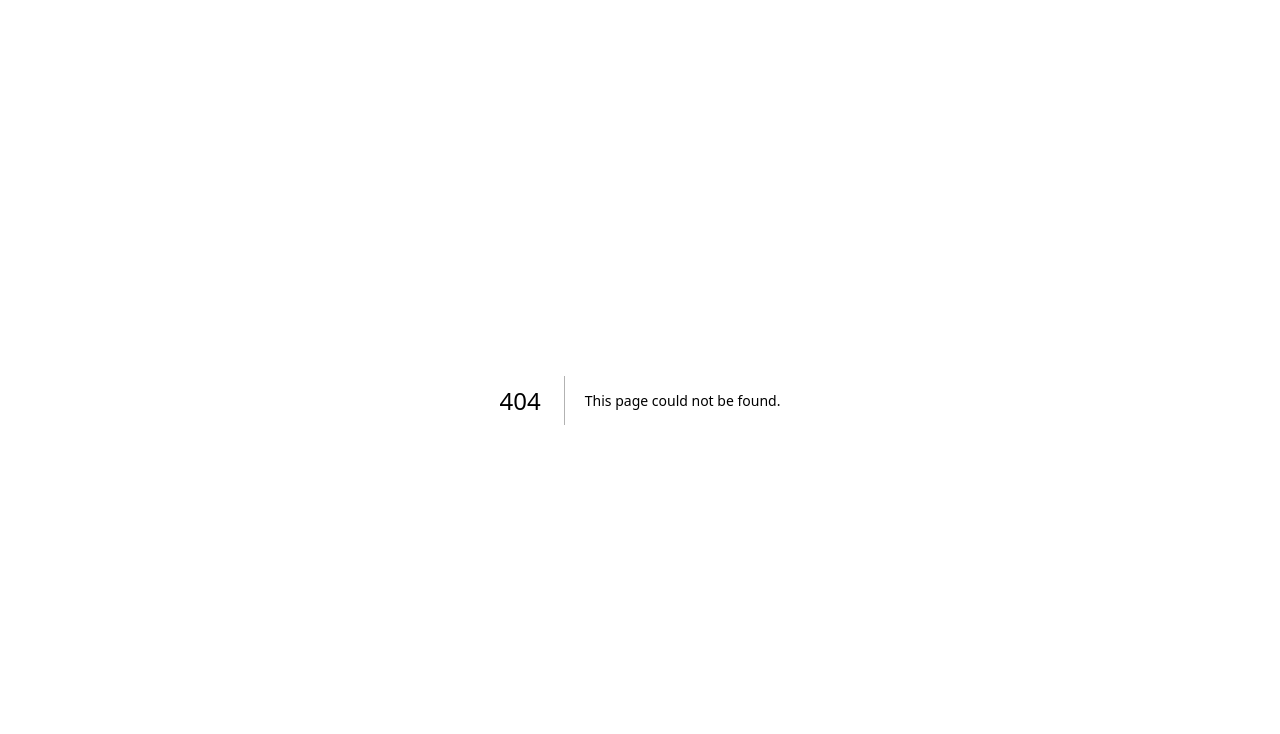
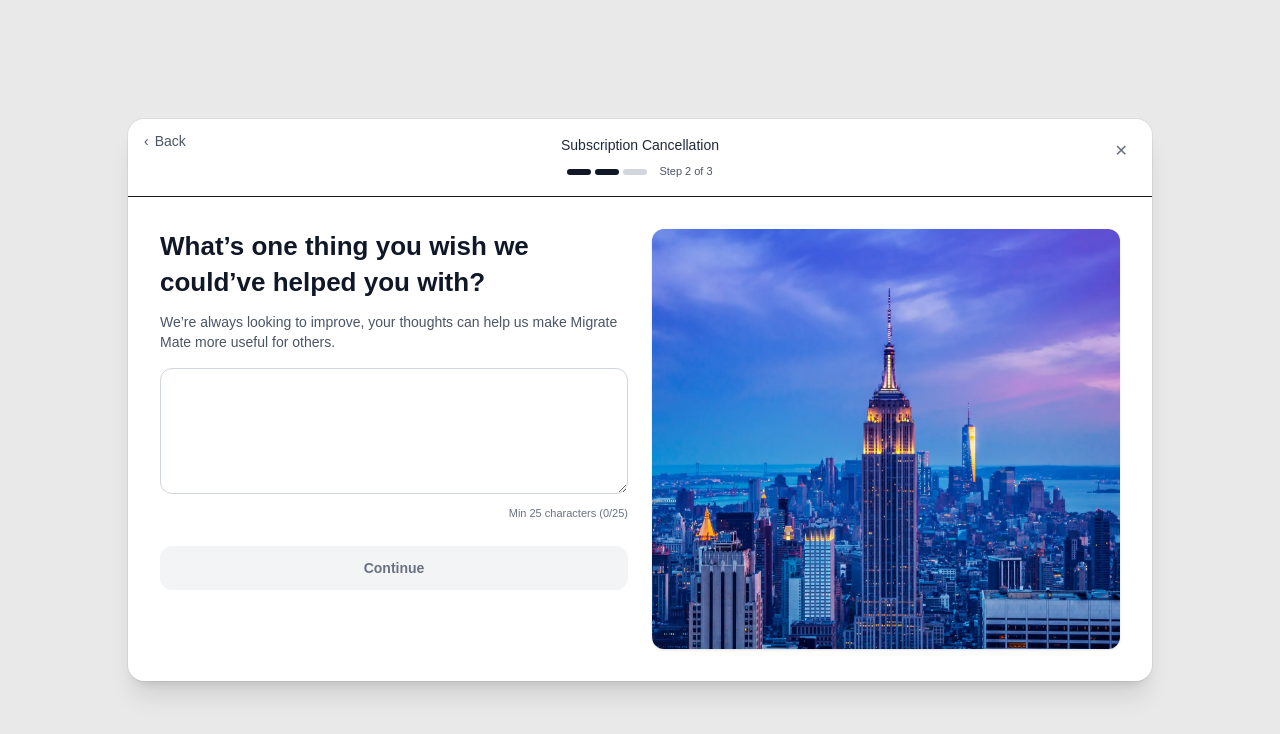
Before and after one commit to Samiz244/mm-cancel-flow-task-Samuel, a Next.js app: page /cancel/improvement in a window 1280 px wide. Before the commit this address had no page. Shown: the top 734 px of the page. Built offline with nearby package versions, Linux system fonts and the light colour scheme.

Commit message:
add improvement page.

```diff
--- /dev/null
+++ b/src/app/cancel/improvement/page.tsx
@@ -0,0 +1,127 @@
+// src/app/cancel/improvement/page.tsx
+'use client';
+
+import { useRouter, useSearchParams } from 'next/navigation';
+import { useState } from 'react';
+import Image from 'next/image';
+
+export default function ImprovementPage() {
+  const router = useRouter();
+  const searchParams = useSearchParams();
+
+  // "yes" or "no" from previous page
+  const foundWithMM = (searchParams.get('foundWithMM') || '').toLowerCase();
+
+  const [text, setText] = useState('');
+  const minChars = 25;
+  const canContinue = text.trim().length >= minChars;
+
+  const handleContinue = () => {
+    if (!canContinue) return;
+
+    // Route based on the Q1 answer we received
+    const nextRoute =
+      foundWithMM === 'yes'
+        ? '/cancel/job-success/with-mm'      // TODO: build this page later
+        : '/cancel/job-success/not-with-mm';  // TODO: build this page later
+
+    router.push(nextRoute);
+  };
+
+  return (
+    <main className="min-h-screen bg-[#bfbfbf]/35 flex items-center justify-center p-4">
+      <div className="w-full max-w-5xl rounded-2xl bg-white shadow-xl ring-1 ring-black/5 overflow-hidden">
+
+        {/* Header */}
+        <div className="relative border-b px-4 sm:px-6 py-3 sm:py-4">
+          {/* Back */}
+          <button
+            onClick={() => router.back()}
+            className="absolute left-3 top-3 sm:left-4 sm:top-3 flex items-center gap-1.5 text-xs sm:text-sm text-gray-600 hover:text-gray-800"
+          >
+            <span aria-hidden>‹</span> Back
+          </button>
+
+          {/* Centered title */}
+          <h2 className="text-center text-[12px] sm:text-sm font-medium text-gray-800">
+            Subscription Cancellation
+          </h2>
+
+          {/* Close */}
+          <button
+            onClick={() => router.push('/')}
+            aria-label="Close"
+            className="absolute right-3 top-2.5 sm:right-4 sm:top-3 rounded p-2 text-gray-500 hover:bg-gray-100 hover:text-gray-700"
+          >
+            ✕
+          </button>
+
+          {/* Progress */}
+          <div className="mt-2 flex items-center justify-center gap-3">
+            <div className="flex items-center gap-1">
+              <span className="inline-block h-1.5 w-6 rounded-full bg-gray-900" />
+              <span className="inline-block h-1.5 w-6 rounded-full bg-gray-900" />
+              <span className="inline-block h-1.5 w-6 rounded-full bg-gray-300" />
+            </div>
+            <span className="text-[11px] text-gray-600">Step 2 of 3</span>
+          </div>
+        </div>
+
+        {/* Content */}
+        <div className="grid grid-cols-1 md:grid-cols-2 gap-6 p-4 sm:p-6 md:p-8 items-start">
+          {/* LEFT: prompt + textarea */}
+          <div className="order-2 md:order-1">
+            <h1 className="text-[22px] sm:text-[26px] font-extrabold leading-snug text-gray-900">
+              What’s one thing you wish we<br className="hidden sm:block" />
+              could’ve helped you with?
+            </h1>
+
+            <p className="mt-3 text-[12px] sm:text-sm text-gray-600">
+              We’re always looking to improve, your thoughts can help us
+              make Migrate Mate more useful for others.
+            </p>
+
+            <div className="mt-4">
+              <textarea
+                rows={5}
+                value={text}
+                onChange={(e) => setText(e.target.value)}
+                placeholder=""
+                className="w-full rounded-xl border border-gray-300 px-3 py-3 text-sm outline-none focus:ring-2 focus:ring-gray-200"
+              />
+              <div className="mt-1 text-[11px] text-gray-500 text-right">
+                Min {minChars} characters ({text.trim().length}/{minChars})
+              </div>
+            </div>
+
+            <div className="mt-6">
+              <button
+                onClick={handleContinue}
+                disabled={!canContinue}
+                className={`w-full rounded-xl py-3 text-sm font-semibold text-center transition
+                  ${canContinue ? 'bg-black text-white hover:bg-black/90' : 'bg-gray-100 text-gray-500 cursor-not-allowed'}
+                `}
+              >
+                Continue
+              </button>
+            </div>
+          </div>
+
+         {/* RIGHT: image (desktop only) */}
+<div className="order-2 hidden md:block">
+  <div className="relative w-full h-[360px] lg:h-[420px]">
+    <Image
+      src="/images/empire-state-compressed.jpg"
+      alt="City skyline"
+      fill
+      sizes="(min-width: 1024px) 40vw, (min-width: 768px) 50vw"
+      className="rounded-xl object-cover shadow-sm"
+      priority
+    />
+  </div>
+</div>
+        </div>
+      </div>
+    </main>
+  );
+}
--- a/src/app/cancel/job-success/page.tsx
+++ b/src/app/cancel/job-success/page.tsx
@@ -40,10 +40,11 @@ export default function JobSuccessPage() {
   const canContinue =
     !!foundWithMM && !!appliedCount && !!emailedCount && !!interviewCount;
 
+  // 🔁 UPDATED: pass Q1 answer to the next step via query param
   const goNext = () => {
     if (!canContinue) return;
-    // Stub: next step; we’ll replace with the real route later
-    router.push('/cancel/confirm');
+    const found = (foundWithMM || '').toLowerCase(); // "yes" or "no"
+    router.push(`/cancel/improvement?foundWithMM=${encodeURIComponent(found)}`);
   };
 
   return (
@@ -74,7 +75,7 @@ export default function JobSuccessPage() {
             ✕
           </button>
 
-          {/* Progress (visible on all sizes; we keep it centered under title) */}
+          {/* Progress */}
           <div className="mt-2 flex items-center justify-center gap-3">
             <div className="flex items-center gap-1">
               <span className="inline-block h-1.5 w-6 rounded-full bg-gray-900" />
@@ -176,10 +177,9 @@ export default function JobSuccessPage() {
 
           {/* RIGHT: image — hidden on mobile, shown on md+ */}
           <div className="order-2 hidden md:block">
-            {/* Give the image a real height so Next/Image fill works */}
             <div className="relative w-full h-[420px] lg:h-[520px]">
               <Image
-                src="/images/empire-state-compressed.jpg"   // ensure file lives in public/images
+                src="/images/empire-state-compressed.jpg"
                 alt="City skyline"
                 fill
                 sizes="(min-width: 1024px) 40vw, (min-width: 768px) 50vw, 100vw"
```
